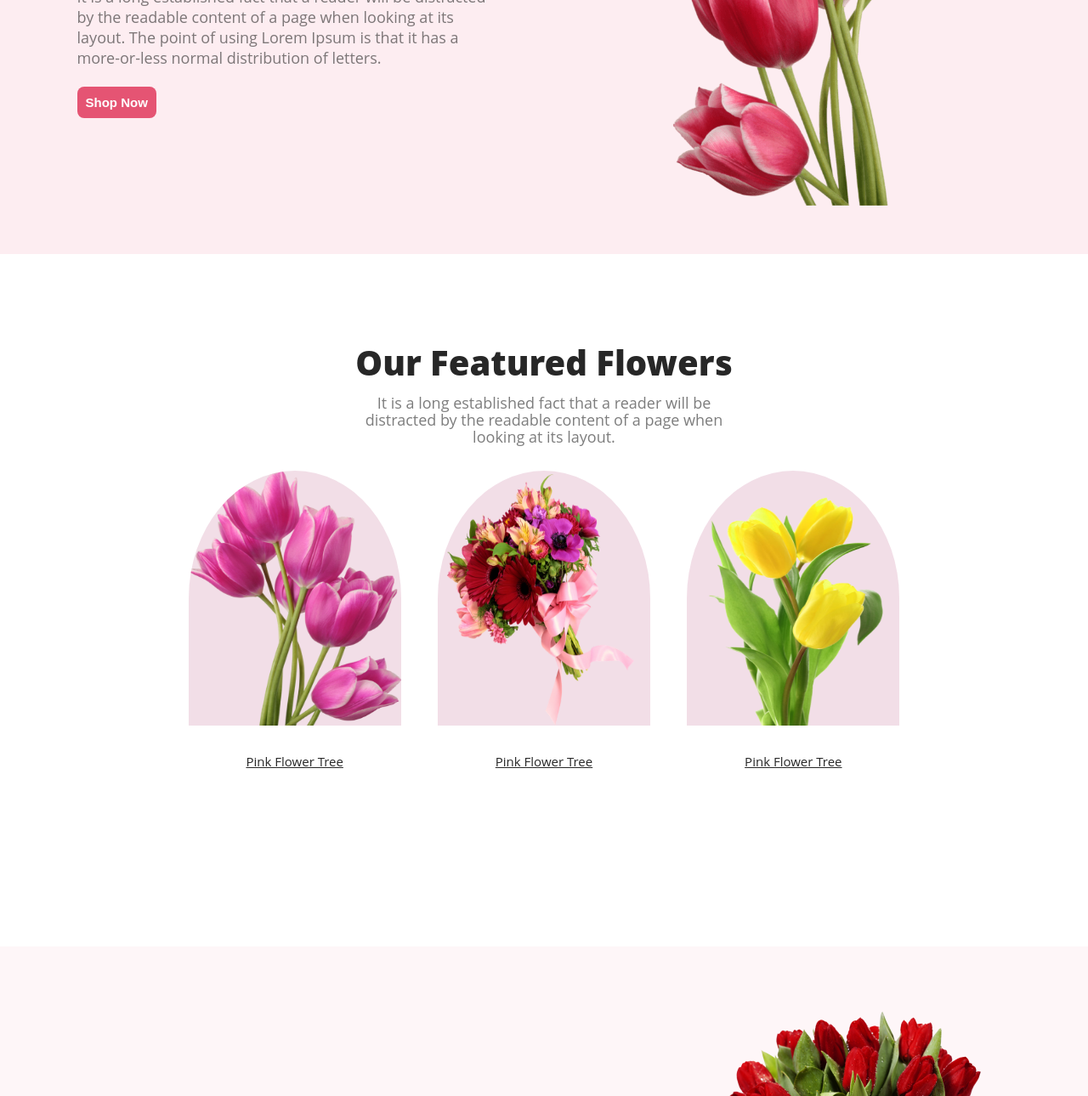
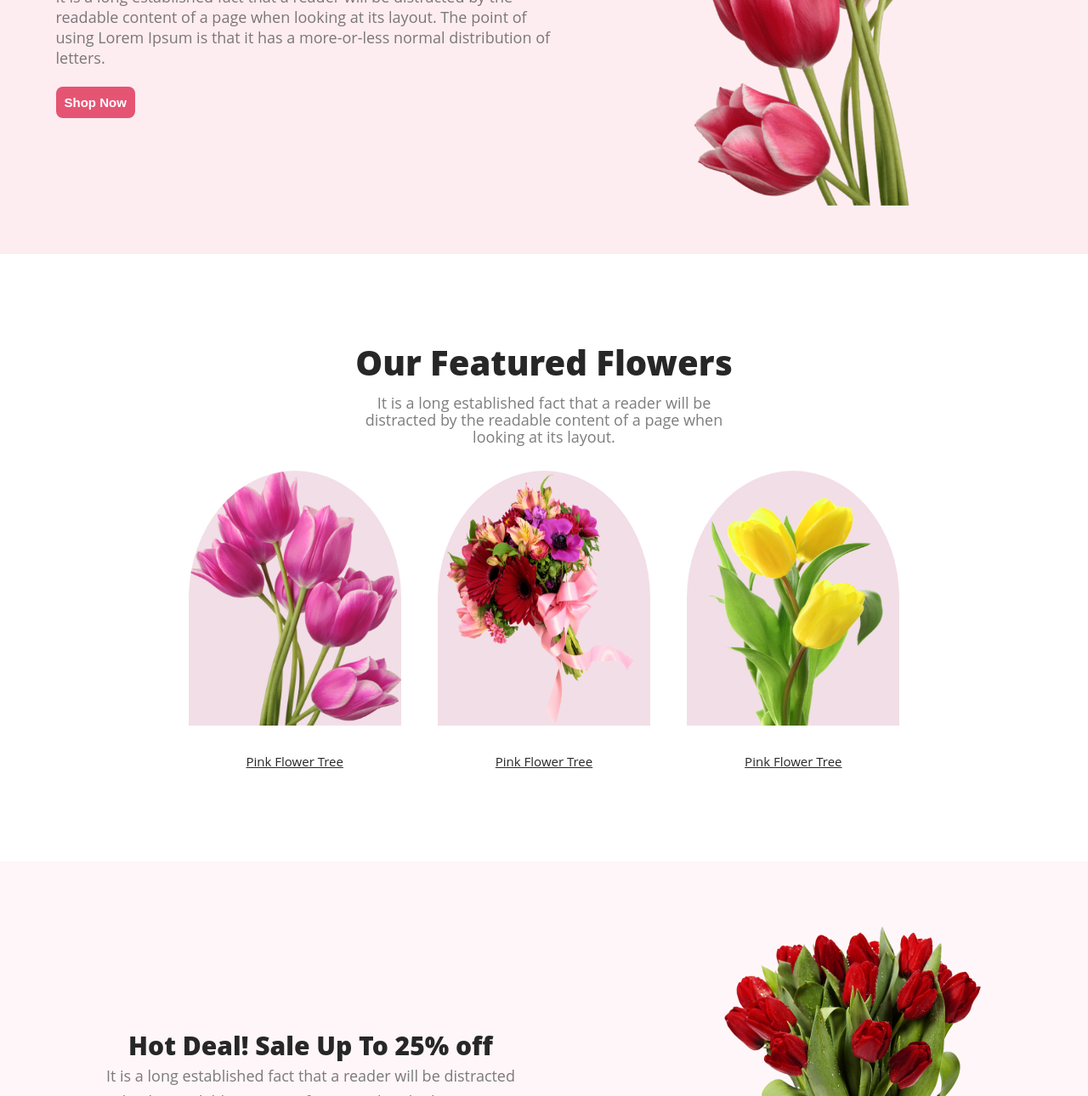
Before and after one commit to Armansasn/flower-assignment, a plain HTML site: page index.html in a window 1280 px wide. Shown: the part 441-1731 px from the top of the page at 85% size. Drawn offline with Linux system fonts and the light colour scheme.

Commit message:
add the flower website

```diff
--- a/style.css
+++ b/style.css
@@ -21,7 +21,7 @@ body{
     color: rgba(39, 39, 39, 0.60);
     font-size: 18px;
     font-weight: 400;
-    width: 500px;
+    width: 600px;
 }
 .btn-primary{
     background-color: #E55473;
@@ -36,7 +36,7 @@ border-radius: 8px;
     text-align: center;
     padding-top: 100px;
     align-items: center;
-    padding-bottom:200px ;
+    padding-bottom:100px ;
 
 }
 .featured-title{
@@ -201,5 +201,4 @@ nav li a{
 }
 nav li:hover .back{
     background-color: #E55473;
-    padding: 5px;
 }
```
